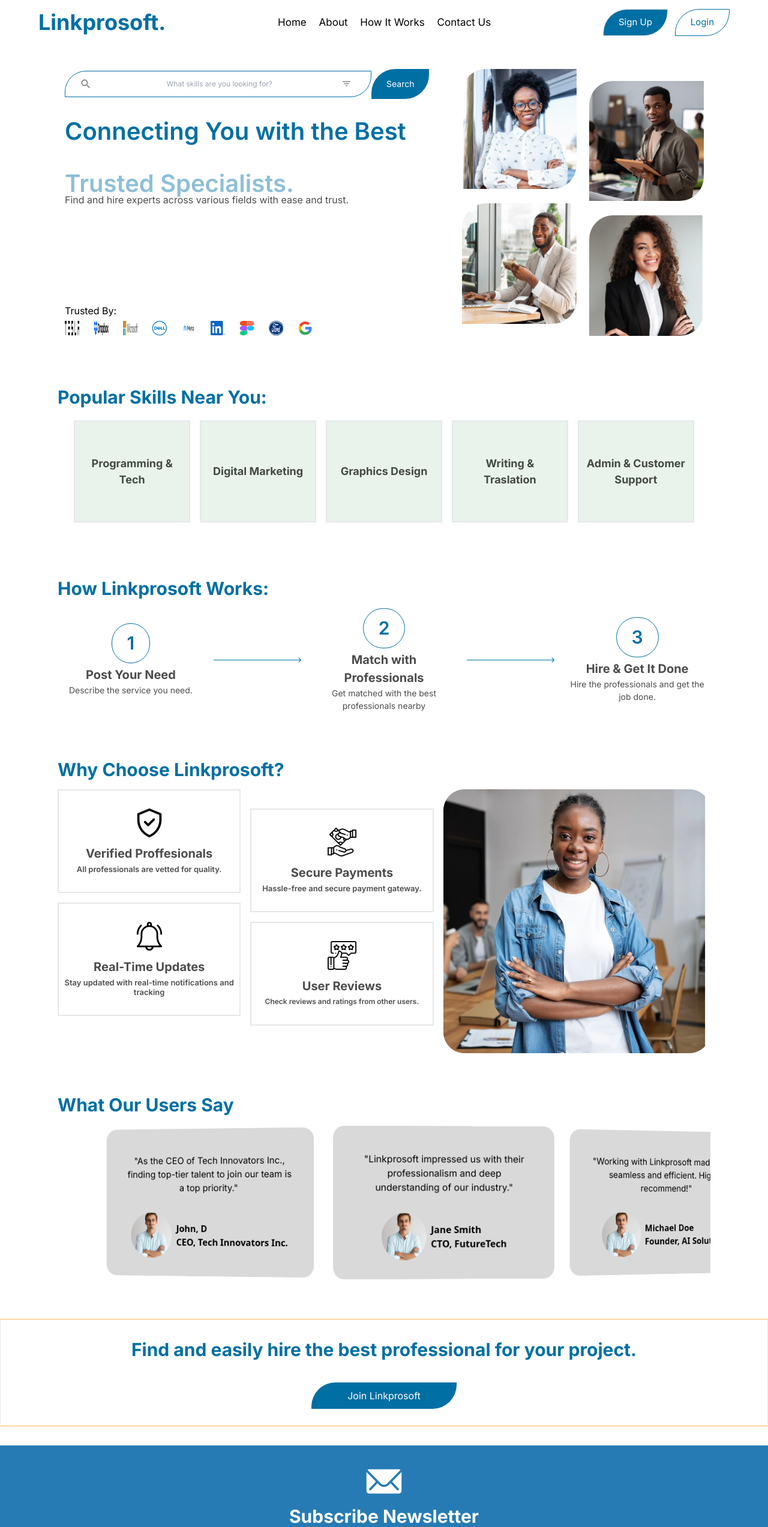
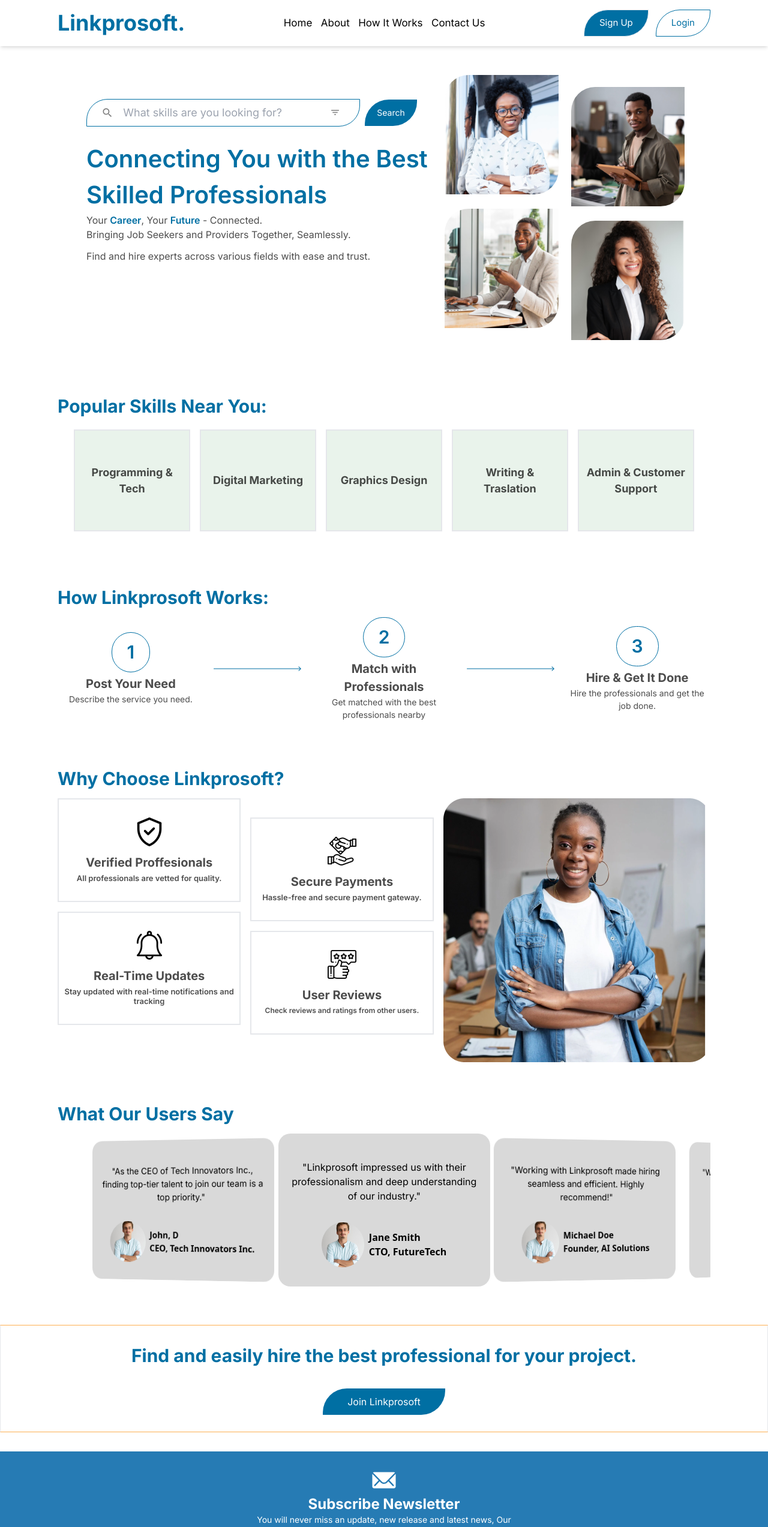
Before and after one commit to german-machine/Linkprosoft, a React (Vite) app in the folder Front-end/: page / in a window 1280 px wide. Shown: the top 2546 px of the page at 60% size. Built offline with nearby package versions, Linux system fonts and the light colour scheme.

Commit message:
general styling correction for all screen sizes

```diff
--- a/Front-end/src/Pages/Home/components/CallToAction.jsx
+++ b/Front-end/src/Pages/Home/components/CallToAction.jsx
@@ -4,8 +4,8 @@
   return (
     <>
       <section className="w-full border border-t-hrcolor border-b-hrcolor my-8">
-        <div className="w-[95%] w-[80%] mx-auto py-7">
-          <h1 className="text-bluecolor text-center font-Inter font-bold text-[20px] lg:text-[30px] font-Inter font-bold mb-8">
+        <div className="w-[95%] md:w-[80%] mx-auto py-7">
+          <h1 className="text-bluecolor text-center font-Inter font-bold text-[20px] lg:text-[30px] mb-8">
             Find and easily hire the best professional for your project.
           </h1>
 
--- a/Front-end/src/Pages/Home/components/Footer.jsx
+++ b/Front-end/src/Pages/Home/components/Footer.jsx
@@ -27,8 +27,8 @@
             </div>
           </div>
 
-          <div className="w-[85%] lg:w-full mx-auto flex justify-between lg:justify-center gap-5 py-8 lg:py-6">
-            <div className="flex flex-col lg:flex-row gap-5">
+          <div className="w-[85%] lg:w-full mx-auto flex justify-between sm:justify-center gap-5 py-8 sm:py-6">
+            <div className="flex flex-col sm:flex-row gap-5">
               <div>
                 <h1 className="font-semibold text-white list-disc font-Inter text-[13px] mb-2">Categories</h1>
                 <ul className="text-white pl-6 lg:pl-8 list-disc font-Inter text-[12px] flex flex-col gap-2">
@@ -48,7 +48,7 @@
               </div>
             </div>
 
-            <div className="flex flex-col lg:flex-row gap-5">
+            <div className="flex flex-col sm:flex-row gap-5">
               <div>
                 <h1 className="font-semibold text-white list-disc font-Inter text-[13px] mb-2">Industries</h1>
                 <ul className="text-white pl-6 lg:pl-8 list-disc font-Inter text-[12px] flex flex-col gap-2">
--- a/Front-end/src/Pages/Home/components/Hero.jsx
+++ b/Front-end/src/Pages/Home/components/Hero.jsx
@@ -8,10 +8,10 @@
 import Trust from "../../../assets/images/Trust.svg";
 
 const phrases = [
-  "Skilled Professionals.",
-  "Experienced Experts.",
-  "Trusted Specialists.",
-  "Qualified Individuals."
+  " Skilled Professionals.",
+  " Experienced Experts.",
+  " Trusted Specialists.",
+  " Qualified Individuals."
 ];
 
 const Hero = () => {
@@ -28,58 +28,54 @@
   return (
     <>
       <section className='w-full py-5 lg:py-10'>
-        <div className="w-[95%] lg:w-[85%] mx-auto flex flex-col lg:flex-row">
-          <div className='w-full px-3 lg:flex lg:flex-col lg:justify-between'>
-            <div>
-              <div className='w-full flex items-center flex-nowrap'>
-                <div className="w-full lg:w-[80%] flex justify-around lg:justify-between items-center lg:gap-[2%] lg:px-6 py-1 border border-bluecolor rounded-tl-[35px] rounded-br-[35px]">
-                  <img src={Search} alt="" className="hidden lg:block mr-[2%]" width={20} />
+        <div className="lg:w-[85%] xl:w-[80%] mx-auto flex flex-col md:flex-row py-3 md:py-5 lg:py-2">
+          <div className='w-full md:py-5'>
+            <div className='w-full px-4 sm:flex sm:flex-col sm:items-center md:py-5'>
+              <div className='w-full flex items-center flex-nowrap gap-2'>
+                <div className="w-full sm:w-[80%] flex justify-between sm:justify-around items-center sm:gap-[2%] px-4 sm:px-6 py-1 border border-bluecolor rounded-tl-[35px] rounded-br-[35px]">
+                  <img src={Search} alt="" className="hidden sm:block mr-[2%]" width={20} />
                   <input
-                    className="focus:border-transparent outline-none bg-transparent text-center font-Inter w-full text-[12px] py-2"
+                    className="focus:border-transparent outline-none bg-transparent font-Inter w-full text-sm md:text-xl lg:text-lg py-3 md:py-1"
                     type="text"
                     placeholder="What skills are you looking for?"
                   />
                   <img src={Filter} className='pr-2' alt="" width={25} />
                 </div>
-                <a className="bg-bluecolor text-white text-sm text-center font-Inter w-auto lg:w-[15%] py-[12px] px-[20px] lg:py-[15px] lg:px-[18px] rounded-tl-[40px] rounded-br-[40px]"
+                <a className="bg-bluecolor text-white text-sm text-center font-Inter w-auto py-4 px-4 md:py-3 md:px-5 rounded-tl-[40px] rounded-br-[40px]"
                   href="#">Search</a>
               </div>
 
-              <div className="w-full py-6">
-                <h1 className="max-w-full font-Inter text-[38px] lg:text-[40px] font-semibold text-bluecolor leading-[48px] lg:leading-[60px]">
+
+              <div className="w-full pt-6">
+                <h1 className="max-w-full font-Inter text-pretty sm:text-left text-5xl md:text-4xl lg:text-[40px] font-semibold text-bluecolor leading-[48px] lg:leading-[60px]">
                   Connecting You with the Best
-                  <span className="phrase-animation leading-[48px]">{phrases[currentPhraseIndex]}</span>
+                  <span className="leading-[60px] d:pl-2"> Skilled Professionals</span>
                 </h1>
-                <p className="font-Inter text-[16px] text-greycolor py-3">
+
+                <div className="hidden sm:block">
+                  <p className="font-Inter text-greycolor">Your <span className="text-bluecolor font-semibold">Career</span>, Your <span className="text-bluecolor font-semibold">Future</span> - Connected.</p>
+                  <p className="font-Inter text-greycolor">Bringing Job Seekers and Providers Together, Seamlessly.</p>
+                </div>
+
+                <p className="font-Inter text-[16px] text-pretty sm:text-left text-greycolor py-3">
                   Find and hire experts across various fields with ease and trust.
                 </p>
+              </div>
 
-              </div>
             </div>
-
-            <div className="hidden lg:block">
-              <p className="font-Inter pb-[5px]">Trusted By:</p>
-              <img src={Trust} alt="" />
-            </div>
-
           </div>
 
-          <div className='w-full lg:w-[65%] flex flex-col justify-between'>
+          <div className='w-full md:w-[70%] flex flex-col justify-between py-8 lg:py-0'>
             <div className="w-full mx-auto flex justify-center">
               <div className='flex flex-col gap-6'>
-                <img src={Person1} alt="" className="w-[85%] lg:w-[90%] mx-auto rounded-tl-[40px] rounded-br-[40px]" />
-                <img src={Person2} alt="" className="w-[85%] lg:w-[90%] mx-auto rounded-tl-[40px] rounded-br-[40px]" />
+                <img src={Person1} alt="" className="w-[85%] md:w-[90%] lg:w-[90%] mx-auto rounded-tl-[40px] rounded-br-[40px]" />
+                <img src={Person2} alt="" className="w-[85%] md:w-[90%] lg:w-[90%] mx-auto rounded-tl-[40px] rounded-br-[40px]" />
               </div>
 
               <div className='flex flex-col gap-6 mt-5'>
-                <img src={Person3} alt="" className="w-[85%] lg:w-[90%] mx-auto rounded-tl-[40px] rounded-br-[40px]" />
-                <img src={Person4} alt="" className="w-[85%] lg:w-[90%] mx-auto rounded-tl-[40px] rounded-br-[40px]" />
+                <img src={Person3} alt="" className="w-[85%] md:w-[90%] lg:w-[90%] mx-auto rounded-tl-[40px] rounded-br-[40px]" />
+                <img src={Person4} alt="" className="w-[85%] md:w-[90%] lg:w-[90%] mx-auto rounded-tl-[40px] rounded-br-[40px]" />
               </div>
-            </div>
-
-            <div className="block lg:hidden">
-              <p className="font-Inter pt-8 pb-5">Trusted By:</p>
-              <img src={Trust} alt="" />
             </div>
 
           </div>
--- a/Front-end/src/Pages/Home/components/Navbar.jsx
+++ b/Front-end/src/Pages/Home/components/Navbar.jsx
@@ -13,9 +13,9 @@
 
   return (
     <>
-      <header className="bg-white w-[100%] sticky z-[1000] top-0 left-0 right-0">
-        <nav className="w-[90%] lg:w-[90%] py-[15px] mx-auto flex justify-between items-center">
-          <div className="text-4xl font-bold text-bluecolor font-Inter cursor-pointer">
+      <header className="bg-white w-[100%] sticky z-[1000] top-0 left-0 right-0 shadow-md">
+        <nav className="w-[90%] lg:w-[90%] xl:w-[85%] py-4 md:py-10 lg:py-4 mx-auto flex justify-between items-center">
+          <div className="text-4xl md:text-6xl lg:text-4xl font-bold text-bluecolor font-Inter cursor-pointer">
             <Link to='/'>Linkprosoft.</Link>
           </div>
 
@@ -35,7 +35,7 @@
 
 
           <div className='block lg:hidden' onClick={handleMenu}>
-            {isToggled ? <IoCloseSharp className="text-bluecolor text-2xl" /> : <RiMenu5Fill className='text-bluecolor text-2xl' />}
+            {isToggled ? <IoCloseSharp className="text-bluecolor text-2xl md:text-5xl" /> : <RiMenu5Fill className='text-bluecolor text-2xl md:text-5xl' />}
           </div>
         </nav>
       </header>
--- a/Front-end/src/Pages/Home/components/Newsletter.jsx
+++ b/Front-end/src/Pages/Home/components/Newsletter.jsx
@@ -8,21 +8,21 @@
       <section className='w-full bg-[#267BB4] flex items-center'>
         <div className="w-[95%] lg:w-[80%] mx-auto flex flex-col items-center py-6">
           <div className=''>
-            <IoIosMail className='text-white text-7xl' />
+            <IoIosMail className='text-white text-7xl sm:text-5xl ' />
           </div>
 
           <div>
-            <h2 className='text-center font-Inter text-3xl text-white leading-normal font-bold'>Subscribe Newsletter</h2>
-            <p className='font-Inter text-white font-semibold text-center mb-4 text-[13px]'>You will never miss an update, new release and latest news, Our newsletter will be delivered once a week.</p>
+            <h2 className='text-center font-Inter text-3xl sm:text-2xl text-white leading-normal font-bold'>Subscribe Newsletter</h2>
+            <p className='sm:max-w-[70%] mx-auto font-Inter text-white text-center mb-4 text-sm'>You will never miss an update, new release and latest news, Our newsletter will be delivered once a week.</p>
           </div>
 
-          <div className='w-full lg:w-[65%] mx-auto flex justify-between items-center bg-white rounded-full'>
+          <div className='w-full sm:w-[65%] mx-auto flex justify-between items-center bg-white rounded-full'>
             <input type="email" className='focus:border-transparent outline-none w-[70%] px-5 bg-transparent' placeholder='Enter your email' />
             <Link className='w-[30%] text-center text-white font-bold font-Inter text-lg bg-[#03AEFF] py-1 lg:py-2 rounded-r-full'>Subscribe</Link>
           </div>
 
           <div className='py-3'>
-            <p className='font-Inter text-white font-bold text-[13px]'>We promise not to SPAM you</p>
+            <p className='font-Inter text-white text-sm'>We promise not to SPAM you</p>
           </div>
         </div>
       </section>
--- a/Front-end/src/Pages/Home/components/Testimonial.jsx
+++ b/Front-end/src/Pages/Home/components/Testimonial.jsx
@@ -61,8 +61,8 @@
 ];
 
 const WhatUsersSay = () => {
-  const slides_per_view = window.innerWidth > 768 ? 2.5 : 1.1;
-  const space_between = window.innerWidth > 768 ? -60 : "15";
+  const slides_per_view = window.innerWidth < 640 ? 1.1 : window.innerWidth < 768 ? 2.1 : window.innerWidth < 1024 ? 2.5 : window.innerWidth < 1280 ? 2.5 : 3;
+  const space_between = window.innerWidth < 640  ? 15 : window.innerWidth < 768 ? 15 : window.innerWidth < 1024 ? 15 : window.innerWidth < 1280 ? 15 : 15;
   return (
     <>
       <section className="w-full">
@@ -90,10 +90,10 @@
           >
             {testimonials.map((testimonial) => (
               <SwiperSlide key={testimonial.id} className="w-[100%]">
-                <div className="w-full lg:w-[80%] mx-auto bg-orangecolor py-8 rounded-[20px]">
+                <div className="w-full mx-auto bg-orangecolor py-8 rounded-[20px]">
                   <div className="">
                     <div className="py-3 mb-5">
-                      <p className="text-[16px] max-w-[80%] mx-auto text-center font-[400] font-Inter">{testimonial.text}</p>
+                      <p className="text-[16px] max-w-[80%] sm:max-w-[90%] mx-auto text-center font-[400] font-Inter">{testimonial.text}</p>
                     </div>
 
                     <div className="flex justify-center gap-2 items-center">
```
Also changed, not shown: Front-end/src/Pages/Home/components/HowitWorks.jsx (+9 -9 lines).
